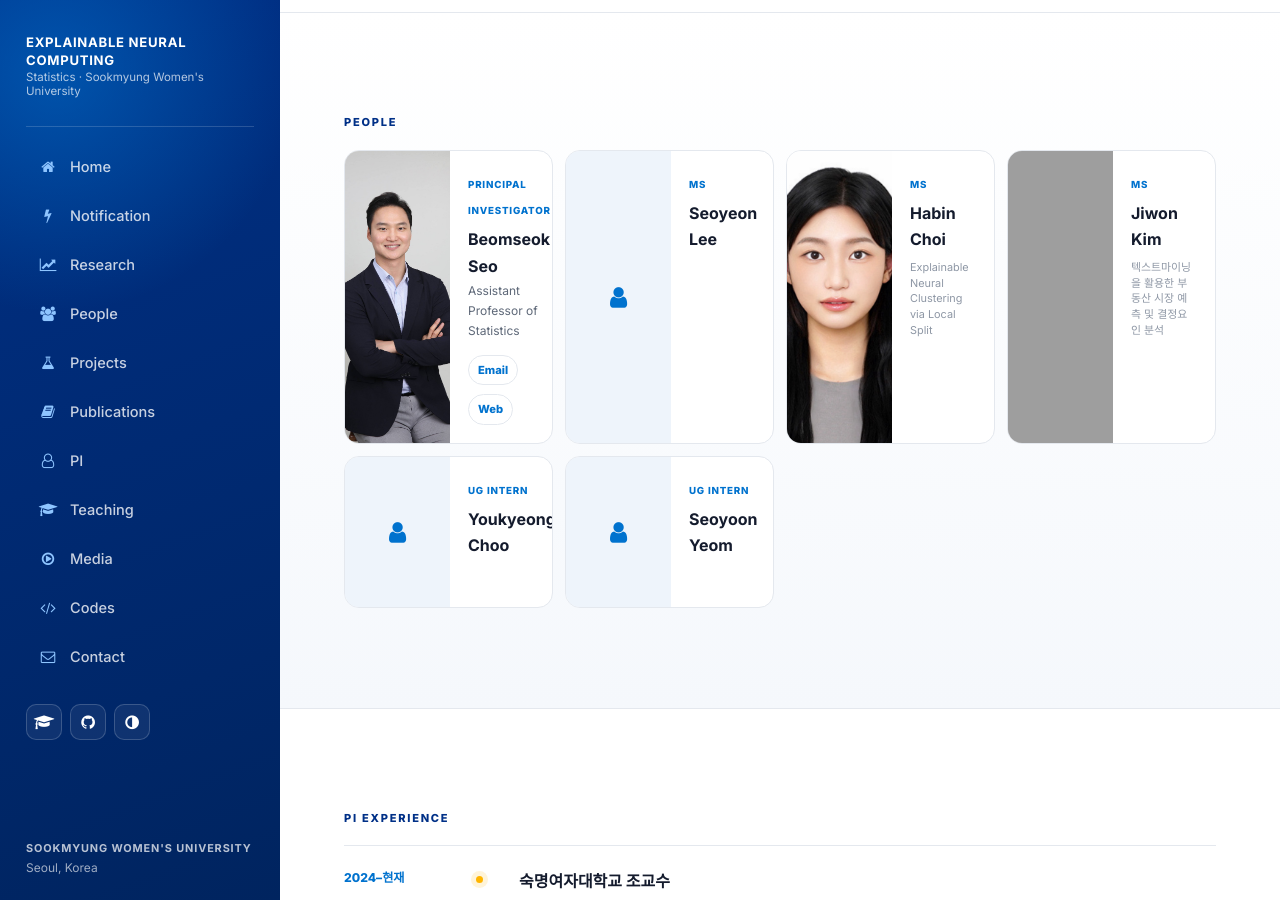
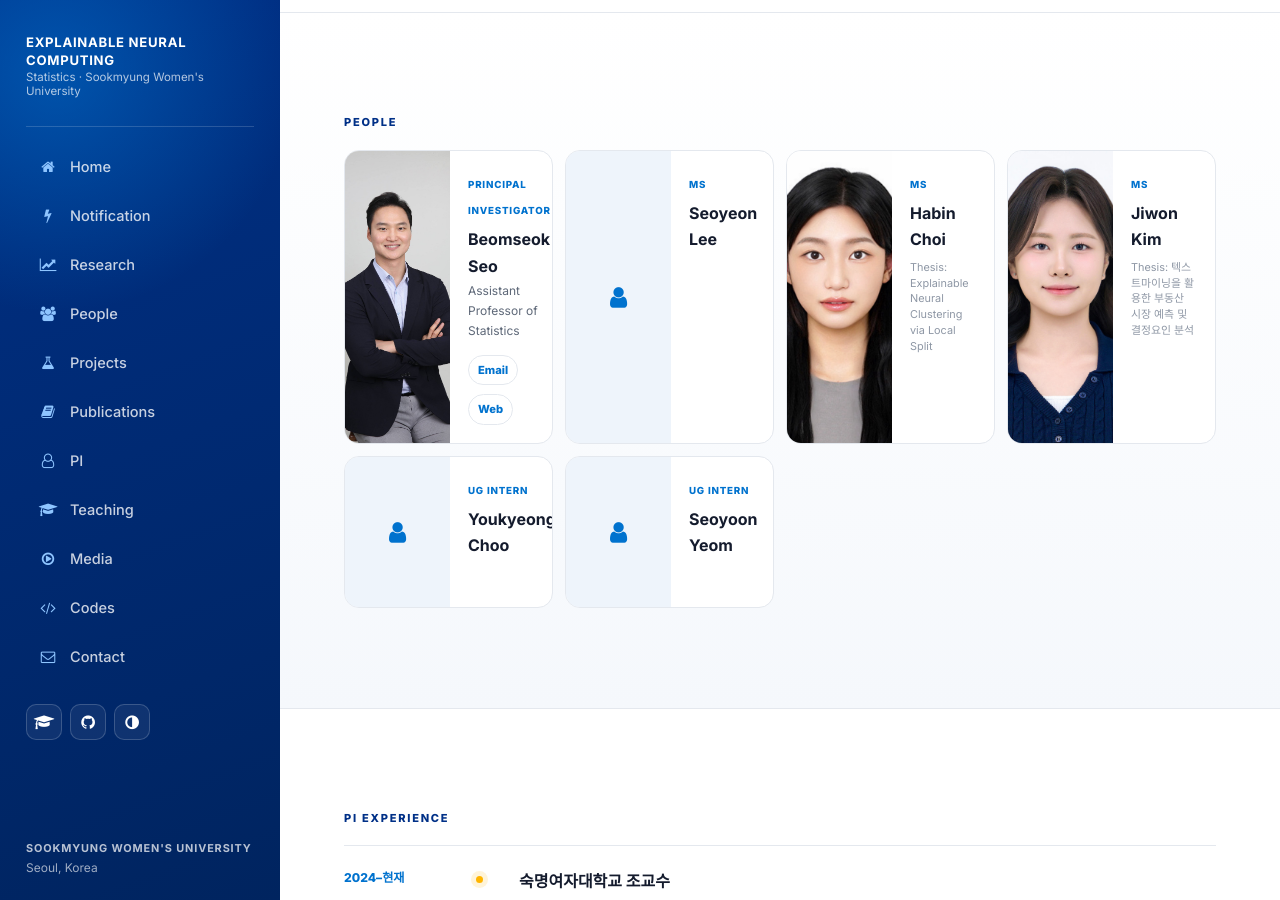
Before and after one commit to seo-beomseok/lab-homepage, a Jekyll site: the page built from index.html, in a window 1280 px wide and 900 px high, scrolled down 1475 px. Built offline with Jekyll 4.4.1, drawn with Linux system fonts in a browser that asks for light colours; grey boxes are pictures that could not be loaded.

Commit message:
Update students.yml

```diff
--- a/_data/students.yml
+++ b/_data/students.yml
@@ -14,12 +14,12 @@
 - name: "Habin Choi"
   program: "MS"
   image: "/assets/img/251.jpeg"
-  thesis: "Explainable Neural Clustering via Local Split"
+  thesis: "Thesis: Explainable Neural Clustering via Local Split"
 
 - name: "Jiwon Kim"
   program: "MS"
-  image: "/assets/img/242.jpeg"
-  thesis: "텍스트마이닝을 활용한 부동산 시장 예측 및 결정요인 분석"
+  image: "/assets/img/242.jpg"
+  thesis: "Thesis: 텍스트마이닝을 활용한 부동산 시장 예측 및 결정요인 분석"
 
 - name: "Youkyeong Choo"
   program: "UG Intern"
```
